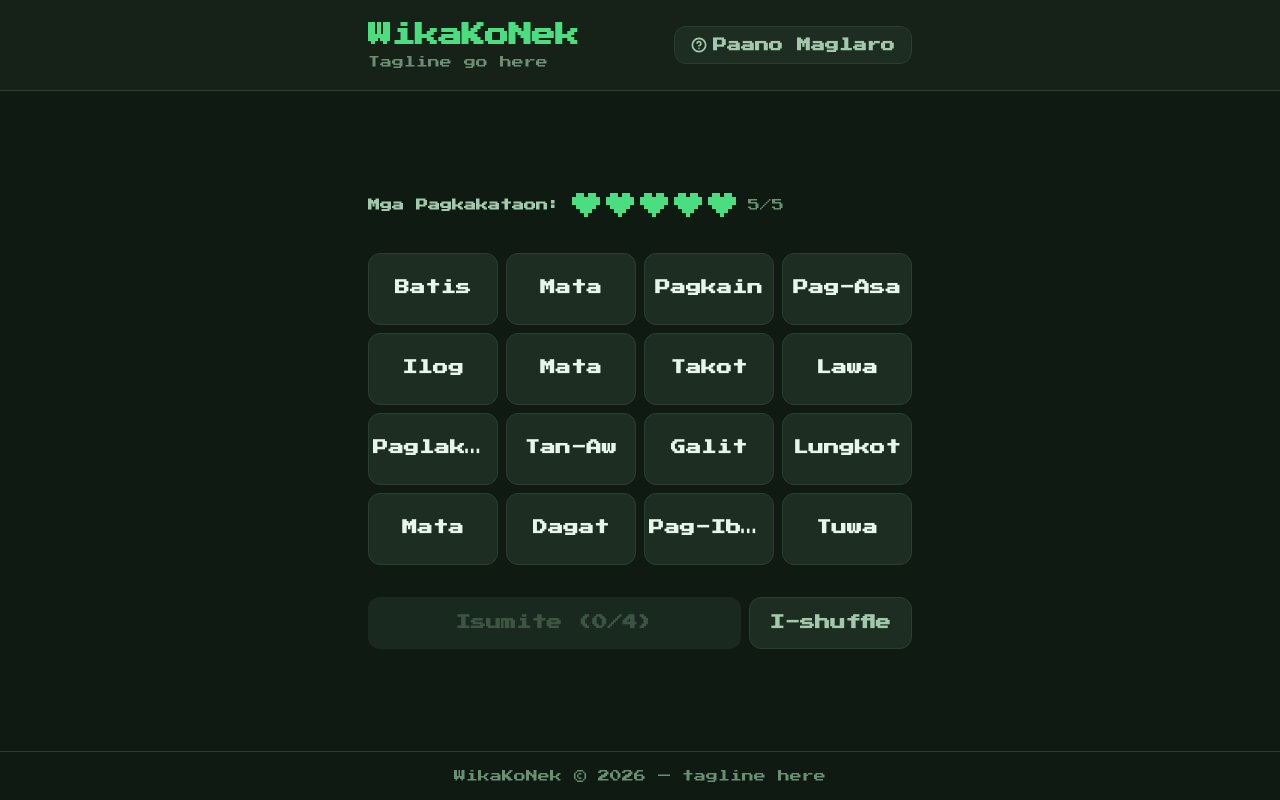
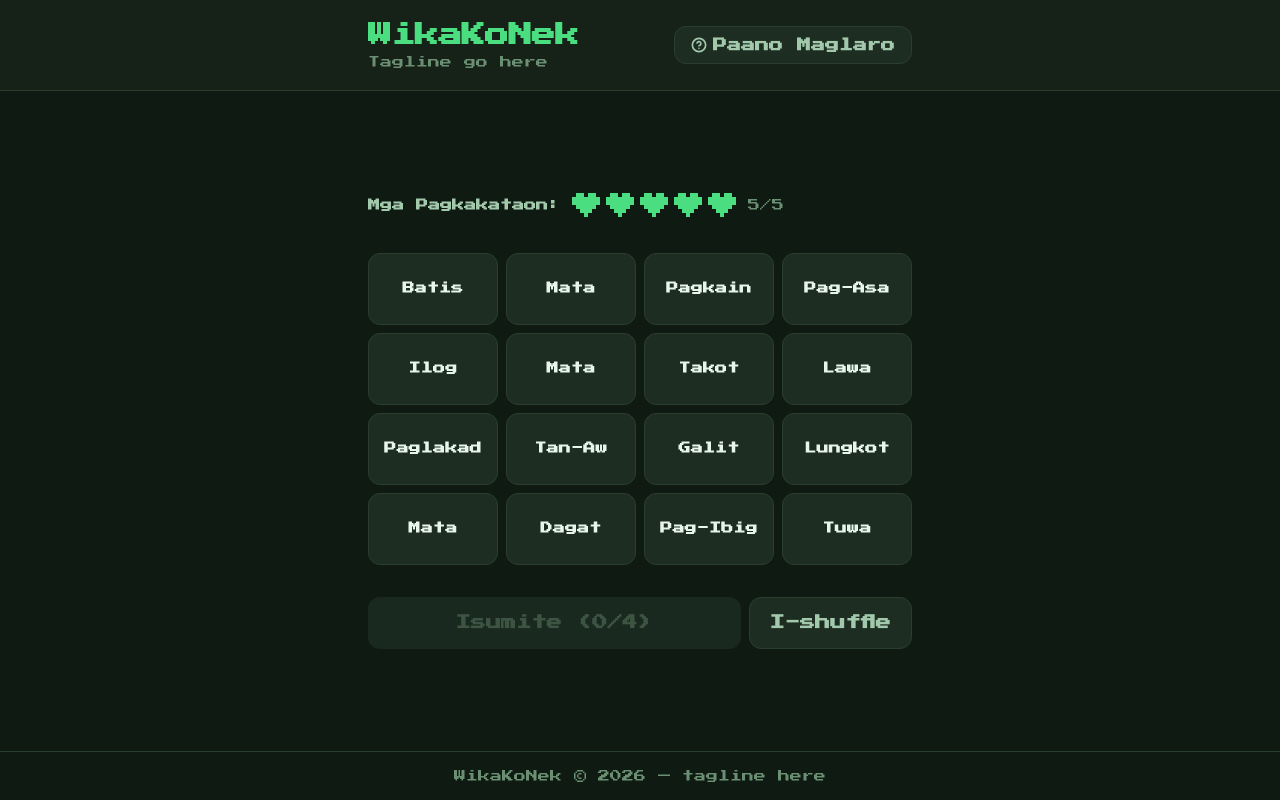
Before and after one commit to georgedonayre/wika1-final-project, a Next.js app: page / in a window 1280 px wide. Built offline with nearby package versions, Linux system fonts and the light colour scheme.

Commit message:
fix: responsiveness issues in word tiles, too large font size, long texts wraps, fixed height.

```diff
--- a/components/word-tile.tsx
+++ b/components/word-tile.tsx
@@ -6,7 +6,6 @@
  * solved: hidden (already in a solved group)
  * disabled: dimmed, non-interactive (game over)
  */
-
 "use client";
 
 import { Word } from "@/types/game";
@@ -34,14 +33,14 @@ export default function WordTile({
       className={isSelected ? "animate-selected-pulse" : ""}
       style={{
         width: "100%",
-        height: "clamp(52px, 14vw, 72px)",
+        minHeight: "clamp(52px, 14vw, 72px)",
         borderRadius: "var(--radius-md)",
         border: isSelected
           ? "2px solid var(--green-primary)"
           : "1px solid var(--border-default)",
         background: isSelected ? "var(--green-glow)" : "var(--bg-tertiary)",
         color: isSelected ? "var(--green-primary)" : "var(--text-primary)",
-        fontSize: "clamp(0.5rem, 2.2vw, 0.95rem)",
+        fontSize: "clamp(0.5rem, 2.2vw, 0.75rem)",
         fontWeight: 700,
         cursor: isDisabled ? "not-allowed" : "pointer",
         opacity: isDisabled ? 0.4 : 1,
@@ -49,10 +48,7 @@ export default function WordTile({
         textTransform: "capitalize",
         letterSpacing: "0.2px",
         boxShadow: isSelected ? "var(--shadow-glow)" : "none",
-        overflow: "hidden",
-        textOverflow: "ellipsis",
-        whiteSpace: "nowrap",
-        padding: "0 4px",
+        padding: "6px",
         display: "flex",
         alignItems: "center",
         justifyContent: "center",
@@ -72,9 +68,10 @@ export default function WordTile({
     >
       <span
         style={{
-          overflow: "hidden",
-          textOverflow: "ellipsis",
-          whiteSpace: "nowrap",
+          whiteSpace: "normal",
+          wordBreak: "break-word",
+          lineHeight: 1.2,
+          textAlign: "center",
         }}
       >
         {word.text}
--- a/data/puzzles.ts
+++ b/data/puzzles.ts
@@ -149,7 +149,7 @@ export const puzzles: Puzzle[] = [
         color: "purple",
         connection: "Mga pandiwang may 'mag-'",
         words: [
-          { id: "w13", text: "maglakad", language: "tagalog" },
+          { id: "w13", text: "maglakadddddddd", language: "tagalog" },
           { id: "w14", text: "magluto", language: "tagalog" },
           { id: "w15", text: "magbasa", language: "tagalog" },
           { id: "w16", text: "magtulog", language: "tagalog" },
```
